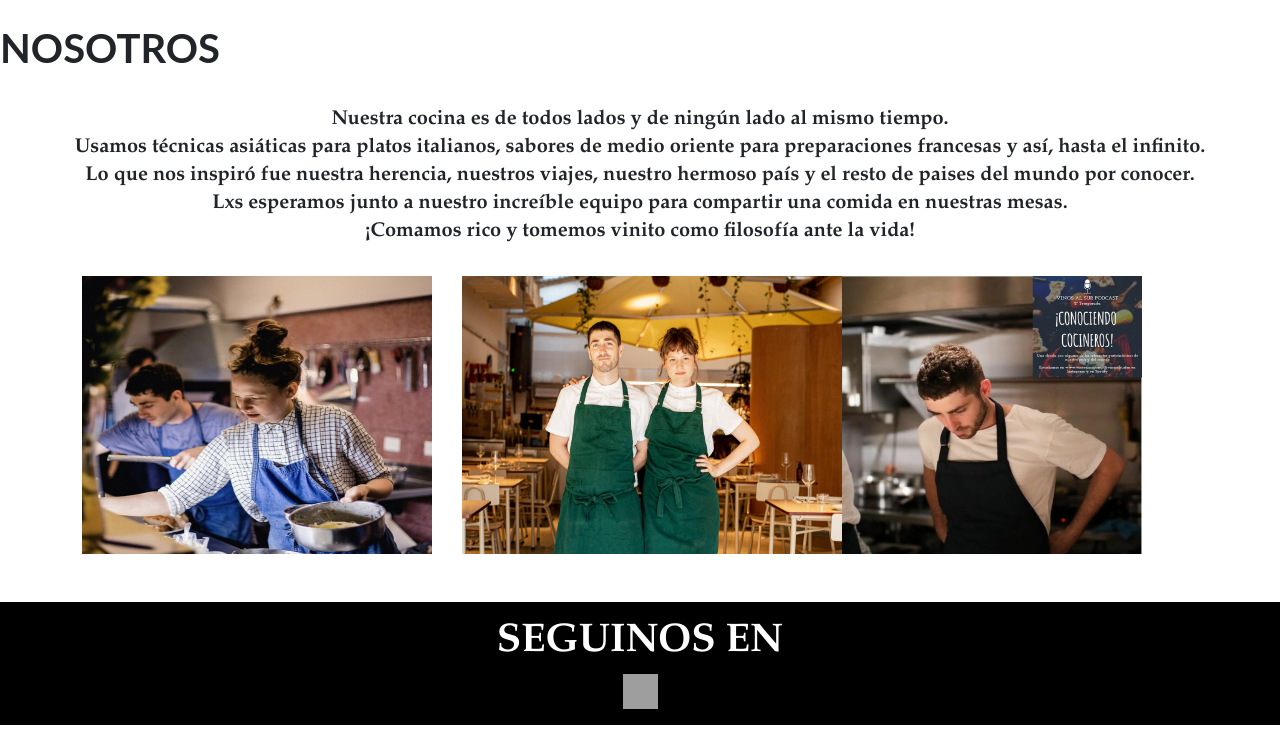
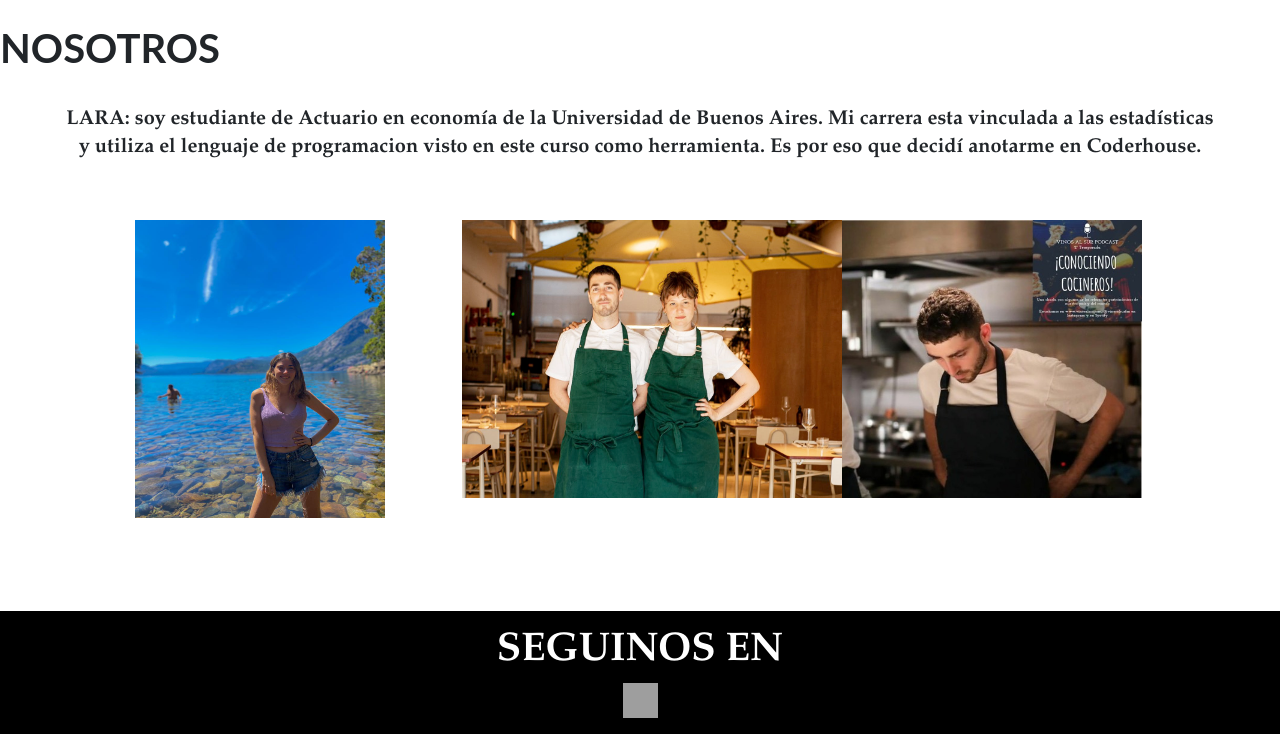
Before and after one commit to lszuldiner/restaurantapp, a Django app: page /App_Resto/nosotros/ in a window 1280 px wide. Shown: the part 66-800 px from the top of the page. Run offline with Django 4.2, Linux system fonts and the light colour scheme; some libraries are stand-ins or nearby versions; grey boxes are pictures that could not be loaded.

Commit message:
cambios nosotros

```diff
--- a/App_Resto/templates/nosotros.html
+++ b/App_Resto/templates/nosotros.html
@@ -4,6 +4,18 @@
 
 
 {% block bloqueQueCambia %}
+<style>
+  .footer {
+    left: 0px;
+    bottom: 0px;
+    width: 100%;
+    position: absolute;
+    background-color: rgb(0, 0, 0);
+    color: white;
+    text-align: center;
+    margin-top:auto;
+  }
+</style>
 <br>
 <h1>NOSOTROS</h1>
 
@@ -12,12 +24,9 @@
         <br>
 
         <center>
-                <h5 class=""; ><font face="garamond">Nuestra cocina es de todos lados y de ningún lado al mismo tiempo.<br> Usamos técnicas asiáticas para platos italianos,
-                                sabores de medio oriente para preparaciones francesas y así, hasta el infinito. <br>
-                                Lo que nos inspiró fue nuestra herencia, nuestros
-                                viajes, nuestro hermoso país y el resto de paises del mundo por conocer.<br>
-                                Lxs esperamos junto a nuestro increíble equipo para compartir una comida en nuestras mesas.<br>
-                                ¡Comamos rico y tomemos vinito como filosofía ante la vida!</font></h5>
+                <h5 class=""; ><font face="garamond">LARA: soy estudiante de Actuario en economía de la Universidad de Buenos Aires. Mi carrera esta vinculada a las estadísticas <br> y utiliza el lenguaje de programacion visto en este curso como herramienta.
+                                Es por eso que decidí anotarme en Coderhouse.<br><br>
+                                </font></h5>
         </center>
     </body>
     </section>
@@ -31,8 +40,10 @@
               <div class="oh-desktop">
                 <!-- Services Terri-->
                 <article class="services-terri wow slideInUp">
-                  <div class="services-terri-figure"><img src="{% static 'assets/img/mica.jpeg' %}" alt="" width="350" height="278"/>
-
+                  <div class="services-terri-figure">
+                    <center>
+                      <img src="{% static 'assets/img/Lara.jpeg' %}" alt="" width="250" height="298"/>
+                    </center>
 
                 </article>
               </div>
```
Also changed, not shown: App_Resto/static/assets/img/Lara.jpeg (added), db.sqlite3.
